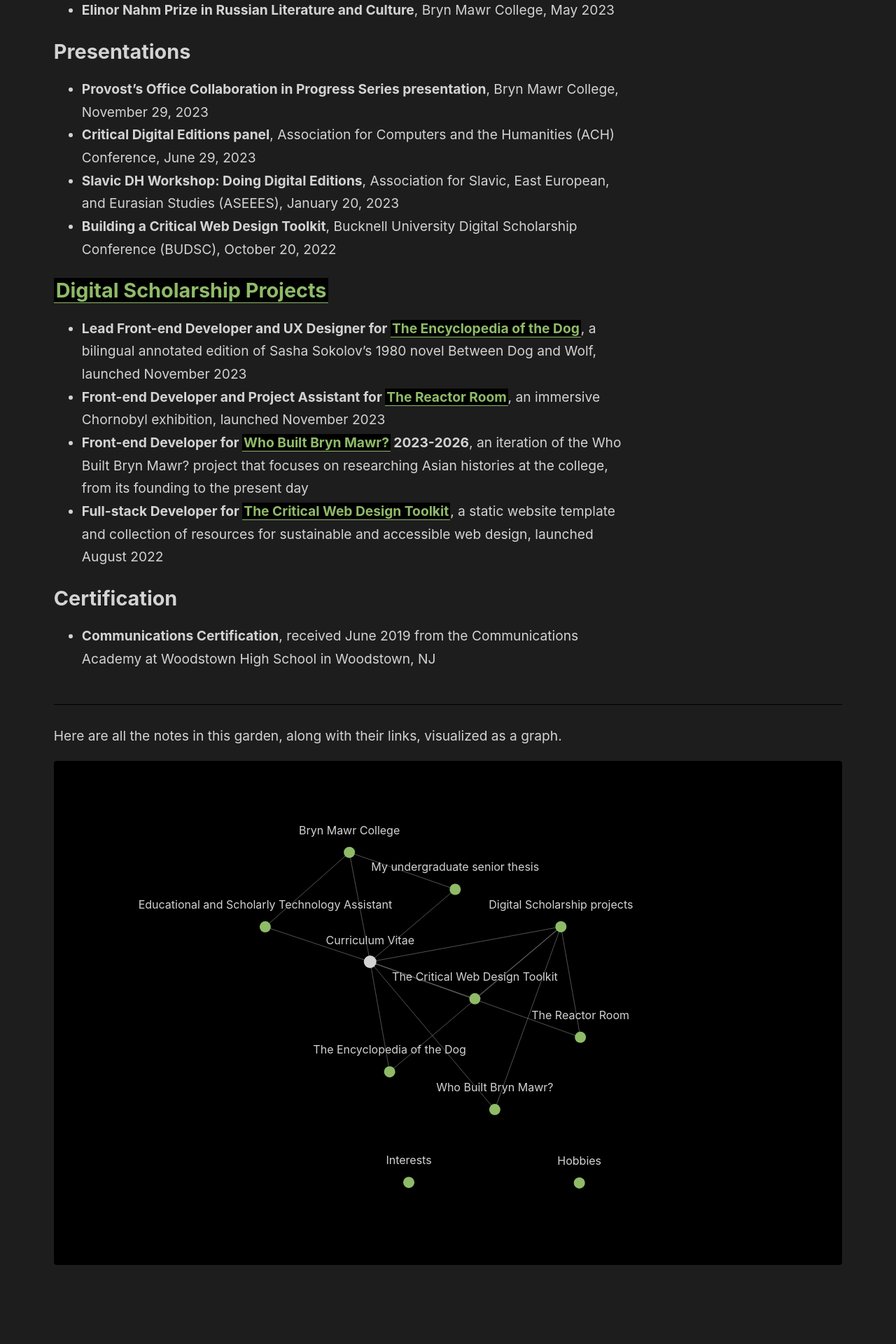
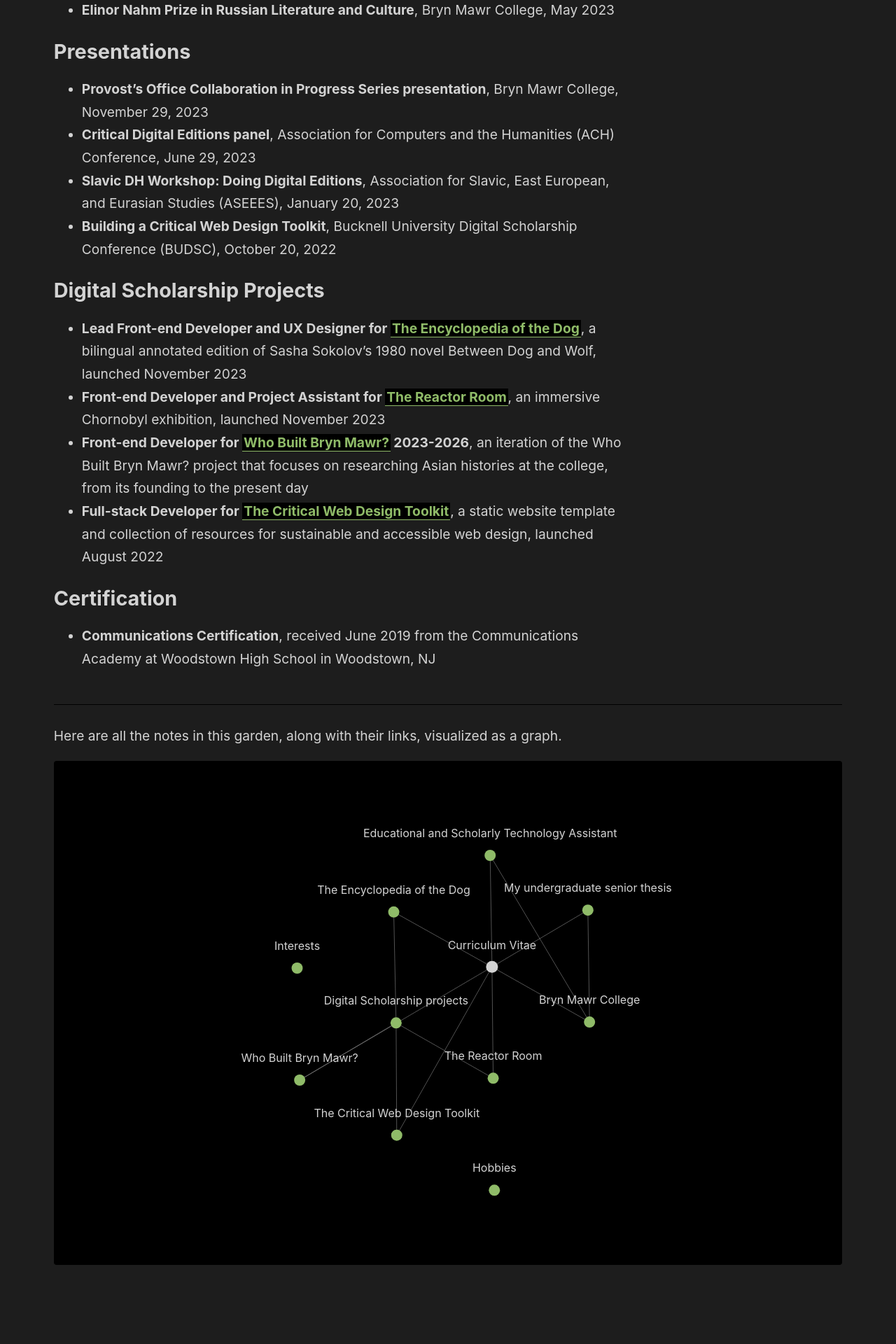
Before and after one commit to cboucher01/cboucher01.github.io, a Jekyll site: the page built from _notes/cv.md, in a window 1280 px wide. Shown: the part 2393-4313 px from the top of the page at 70% size. Built offline with Jekyll 4.4.1, drawn with Linux system fonts in a browser that asks for light colours.

Commit message:
remove link from header in cv

```diff
--- a/_notes/cv.md
+++ b/_notes/cv.md
@@ -66,7 +66,7 @@
 - **Slavic DH Workshop: Doing Digital Editions**, Association for Slavic, East European, and Eurasian Studies (ASEEES), January 20, 2023
 - **Building a Critical Web Design Toolkit**, Bucknell University Digital Scholarship Conference (BUDSC), October 20, 2022
 
-## [[Digital Scholarship Projects]]
+## Digital Scholarship Projects
 - **Lead Front-end Developer and UX Designer for [[The Encyclopedia of the Dog]]**, a bilingual annotated edition of Sasha Sokolov’s 1980 novel Between Dog and Wolf, launched November 2023
 - **Front-end Developer and Project Assistant for [[The Reactor Room]]**, an immersive Chornobyl exhibition, launched November 2023
 - **Front-end Developer for [[Who Built Bryn Mawr?]] 2023-2026**, an iteration of the Who Built Bryn Mawr? project that focuses on researching Asian histories at the college, from its founding to the present day
```
